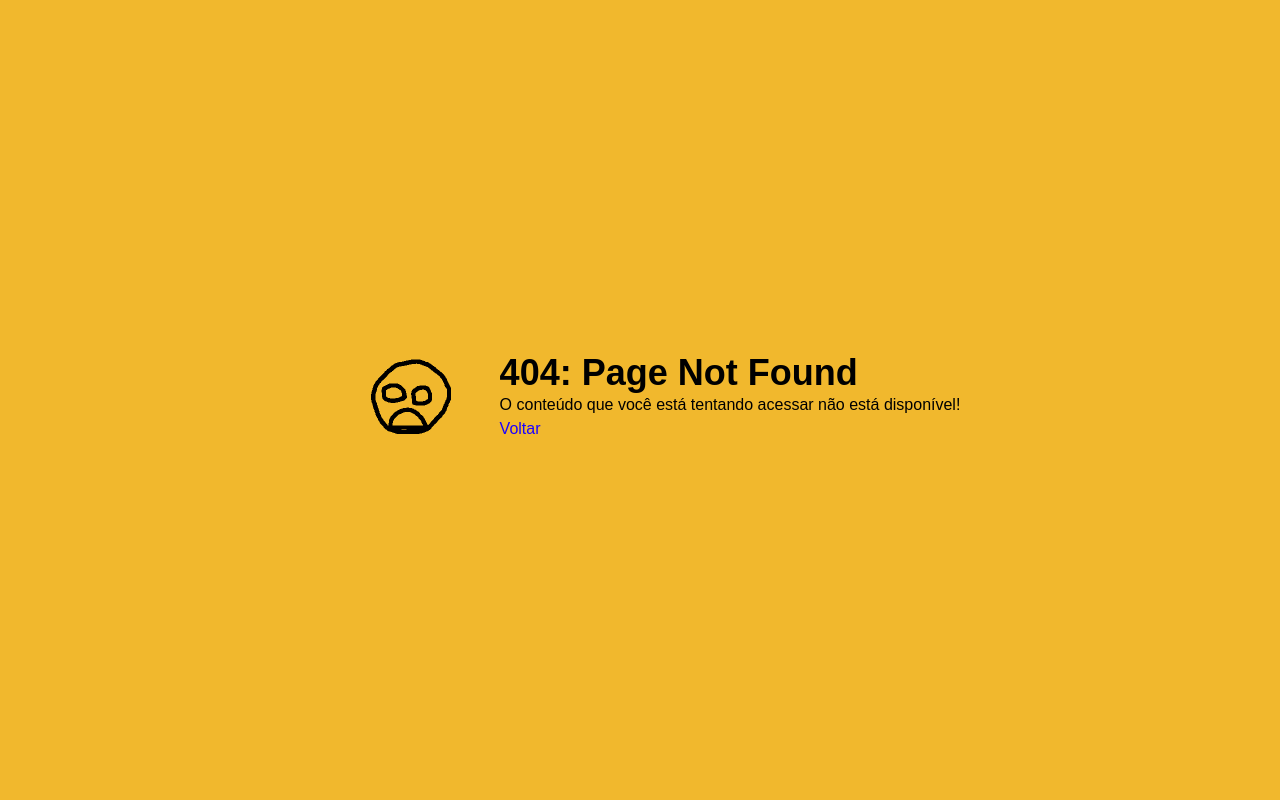
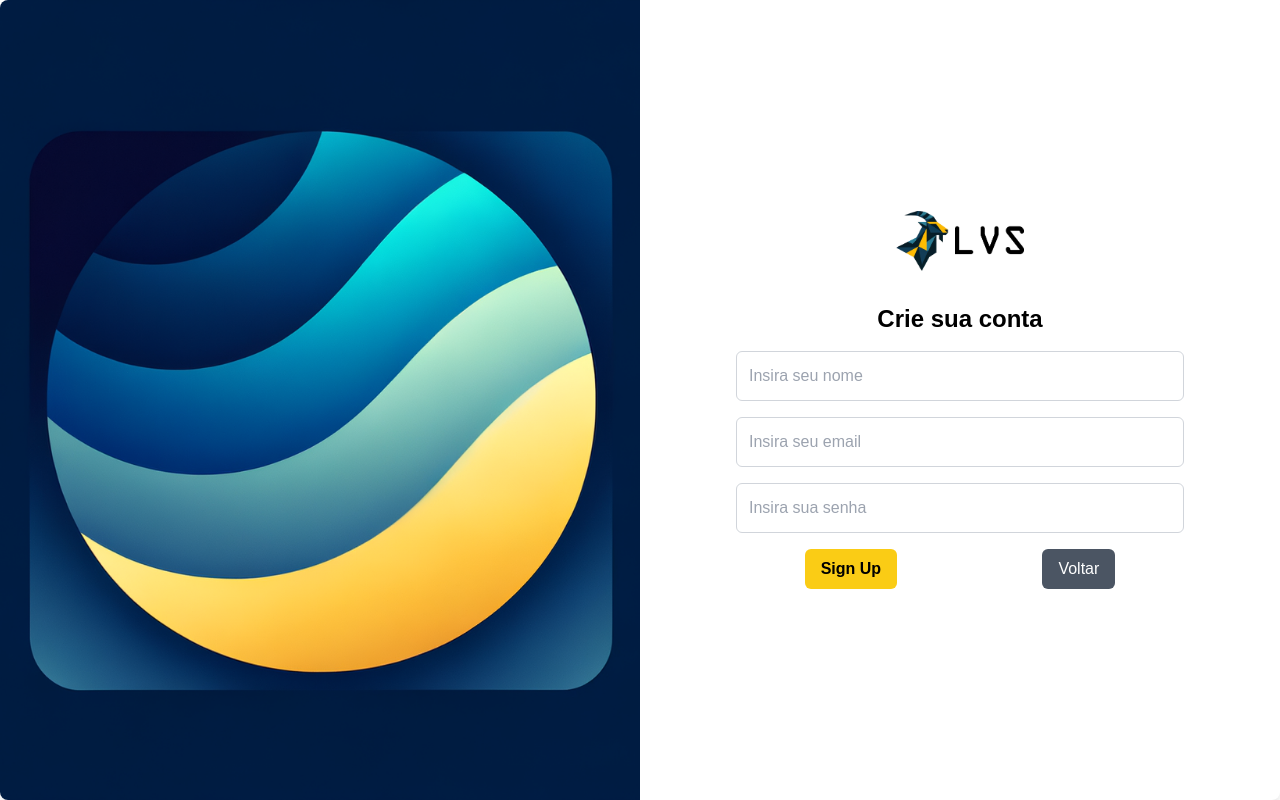
Before and after one commit to lemos000/lvs-next-frontend-main, a Next.js app: page /signup in a window 1280 px wide. Before the commit this address had no page. Built offline with nearby package versions, Linux system fonts and the light colour scheme.

Commit message:
Pagina signup

```diff
--- /dev/null
+++ b/src/app/signup/page.tsx
@@ -0,0 +1,101 @@
+"use client"
+
+import React, { useState } from 'react';
+import { useRouter } from 'next/navigation';
+import Image from 'next/image';
+import Logo from '@/assets/logo.png';
+import backgroundImage from '@/assets/background-lvs.png';
+import { TipoUsuario } from '../types';
+
+export default function SignUp() {
+  const navigate = useRouter();
+
+  const [usuario, setUsuario] = useState<TipoUsuario>({
+    nome: "",
+    email: "",
+    senha: "",
+  });
+
+  const handleSubmit = async (e:React.FormEvent<HTMLFormElement>) => {
+    e.preventDefault();
+
+    try {
+      const response = await fetch(`http://localhost:8080/lvs/rest/user/cadastrar`, {
+        method: "POST",
+        headers: {"Content-Type": "application/json"},
+        body: JSON.stringify(usuario),
+      });
+
+      if (response.ok) {
+        alert("Usuário criado com sucesso!");
+        localStorage.setItem('userName', usuario.nome)
+        console.log(`Olá, ${usuario.nome}`);
+
+        navigate.push("/");
+        setUsuario({
+          nome: "",
+          email: "",
+          senha: "",
+        });
+      } else {
+        // Se a resposta não for ok, lançamos um erro
+        throw new Error('Falha na resposta do servidor');
+      }
+    } catch (error) {
+      console.error("Falha no seu cadastro: ", error);
+      alert("Conexão com a API falhou, não foi possível cadastrar o usuário");
+      // Mantemos o usuário na página de signup
+      navigate.push("/signup");
+    }
+  }
+
+  return (
+    <div className="flex flex-col lg:flex-row w-full h-screen bg-white shadow-lg rounded-lg overflow-hidden">
+      <div className="hidden lg:block w-1/2 bg-cover bg-center" style={{ backgroundImage: `url(${backgroundImage.src})` }}></div>
+      <div className="flex flex-col justify-center items-center w-full lg:w-1/2 p-8">
+        <Image src={Logo} alt="Logo da LVS" className="mb-8 w-24 lg:w-32" />
+        <h1 className="text-xl lg:text-2xl font-bold mb-4">Crie sua conta</h1>
+        <form onSubmit={handleSubmit} className="w-full max-w-sm lg:max-w-md">
+          <div className="mb-4">
+            <input
+              type="text"
+              value={usuario.nome}
+              onChange={(e) => setUsuario({...usuario, nome: e.target.value})}
+              placeholder="Insira seu nome"
+              className="w-full p-3 border border-gray-300 rounded-md focus:outline-none focus:border-blue-500 transition-colors"
+              required
+            />
+          </div>
+          <div className="mb-4">
+            <input
+              type="email"
+              value={usuario.email}
+              onChange={(e) => setUsuario({...usuario, email: e.target.value})}
+              placeholder="Insira seu email"
+              className="w-full p-3 border border-gray-300 rounded-md focus:outline-none focus:border-blue-500 transition-colors"
+              required
+            />
+          </div>
+          <div className="mb-4">
+            <input
+              type="password"
+              value={usuario.senha}
+              onChange={(e) => setUsuario({...usuario, senha: e.target.value})}
+              placeholder="Insira sua senha"
+              className="w-full p-3 border border-gray-300 rounded-md focus:outline-none focus:border-blue-500 transition-colors"
+              required
+            />
+          </div>
+          <div className="flex justify-around items-center gap-2">
+            <button type="submit" className="bg-yellow-400 text-black font-bold py-2 px-4 rounded-md hover:bg-blue-500 transition-colors">
+              Sign Up
+            </button>
+            <button type="button" onClick={() => navigate.push('/login')} className="bg-gray-600 text-white py-2 px-4 rounded-md hover:bg-gray-700 transition-colors">
+              Voltar
+            </button>
+          </div>
+        </form>
+      </div>
+    </div>
+  );
+}
```
